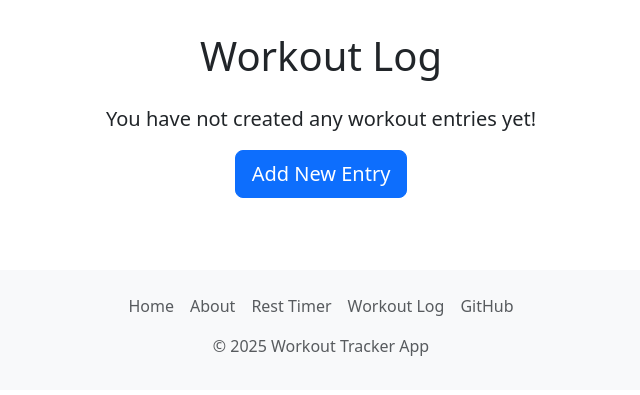
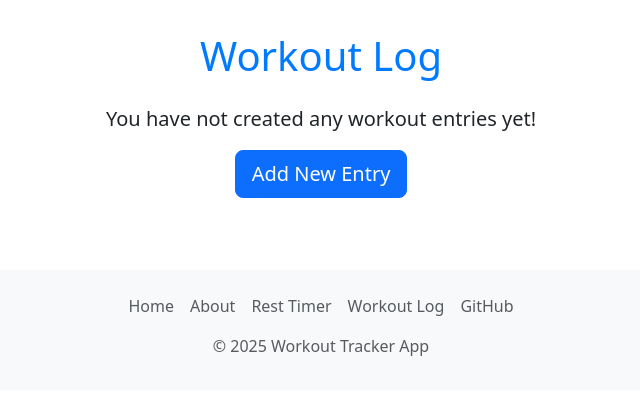
Before and after one commit to sforouzan/workoutTrackerApp, a Node server app: page /workout-log in a window 1280 px wide. Shown: the part 62-457 px from the top of the page, without its empty margins (319-959 px from the left). Run offline with Node 20, Linux system fonts and the light colour scheme; data that the repository does not hold is empty; some libraries are stand-ins or nearby versions.

Commit message:
changing font color of workout log header

```diff
--- a/static/css/style.css
+++ b/static/css/style.css
@@ -104,6 +104,7 @@ main {
 #workoutLog h1 {
   text-align: center;
   padding-bottom: 1rem;
+  color: #007bff;
 }
 
 #workoutLog .mainList {
```
